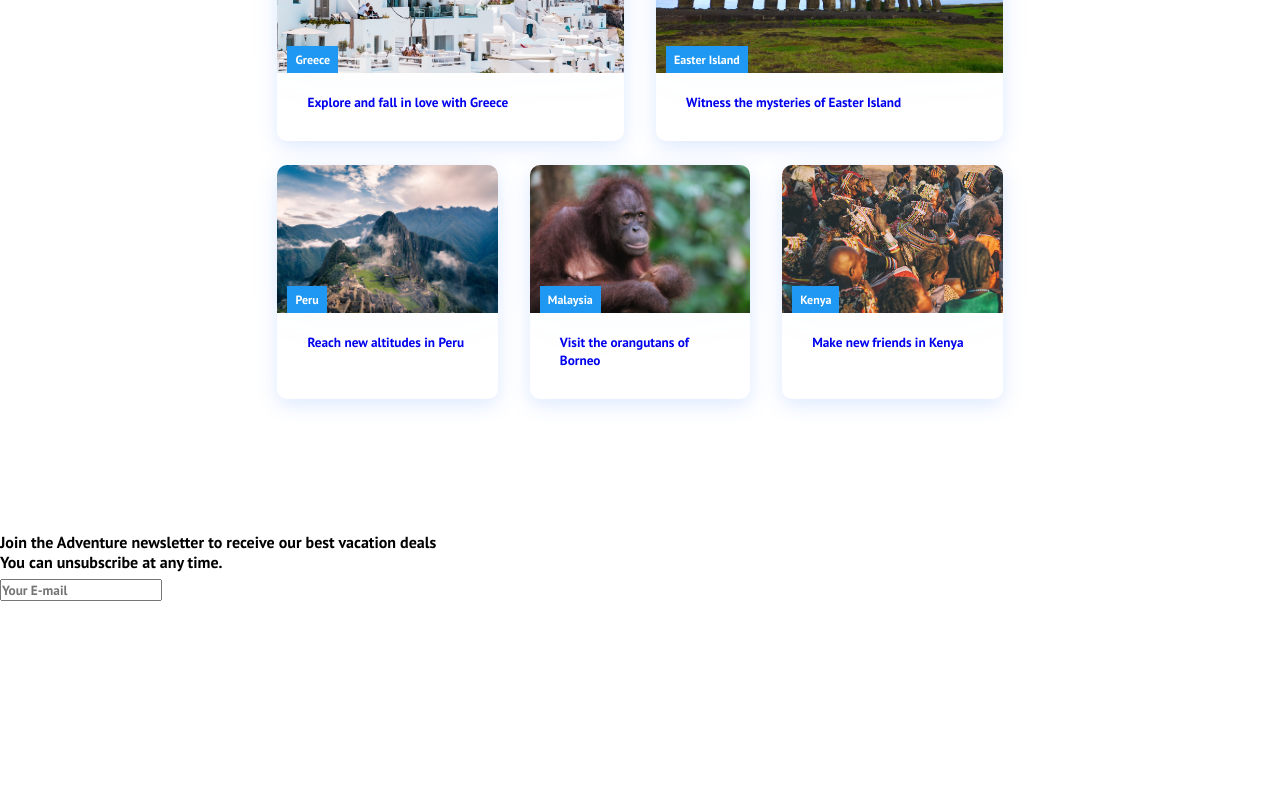
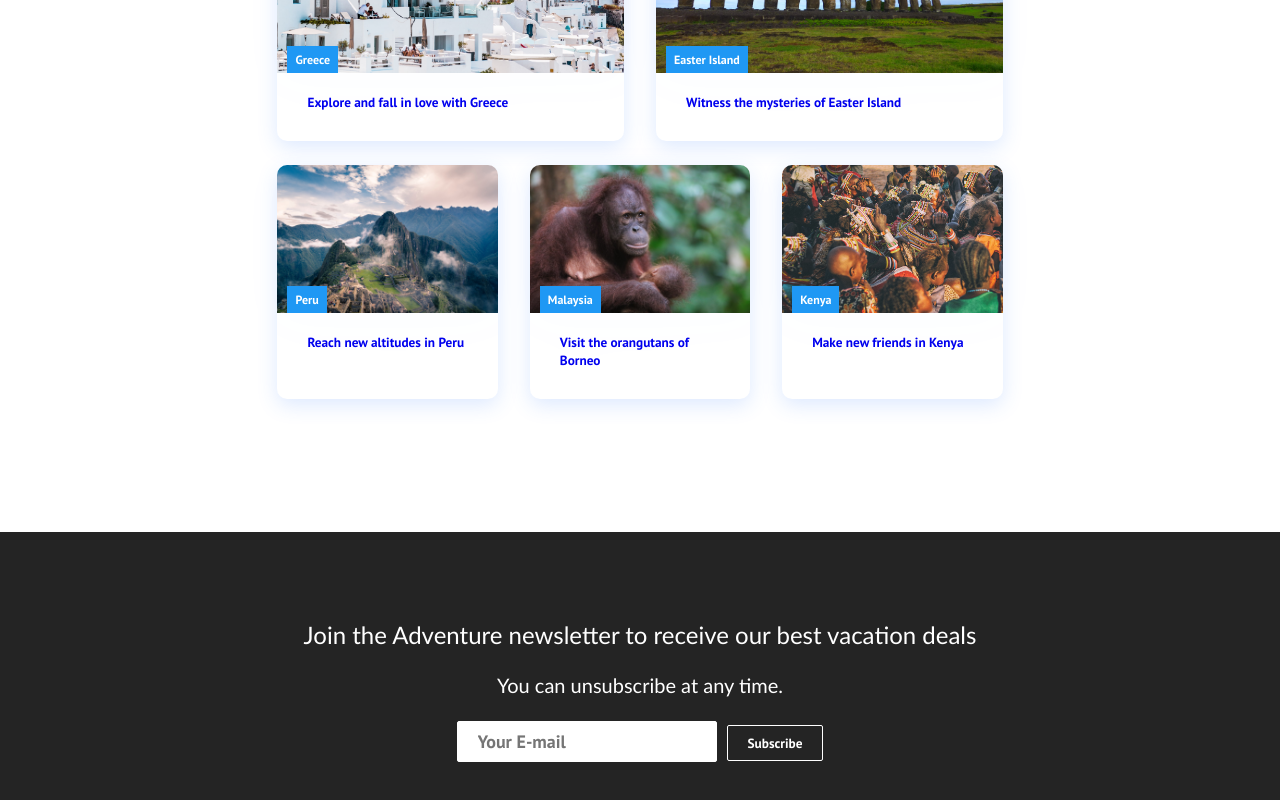
Before and after one commit to sphcastillo/responsive_travelWebsite, a React (Create React App) app in the folder travel_responsiveness/: page / in a window 1280 px wide. Shown: the part 1195-1995 px from the top of the page. Before the commit the page ends 1803 px from the top, so only its background shows below. Built offline with nearby package versions, Linux system fonts and the light colour scheme.

Commit message:
Footer.css has been added

```diff
--- a/travel_responsiveness/src/components/Footer.css
+++ b/travel_responsiveness/src/components/Footer.css
@@ -0,0 +1,210 @@
+.footer-container {
+
+    background-color: #242424;
+    padding: 4rem 0 2rem 0;
+    display: flex;
+    flex-direction: column;
+    justify-content: center;
+    align-items: center;
+
+}
+
+.footer-subscription {
+
+    display: flex;
+    flex-direction: column;
+    justify-content: center;
+    align-items: center;
+    margin-bottom: 24px;
+    padding: 24px;
+    color: #fff;
+
+}
+
+.footer-subscription > p {
+
+    font-family: 'Trebuchet MS', 'Lucida Sans Unicode',
+        'Lucida Grande', 'Lucida Sans', Arial, sans-serif;
+
+}
+
+.footer-subscription-heading {
+
+    margin-bottom: 24px;
+    font-size: 24px;
+
+}
+
+.footer-subscription-text {
+
+    margin-bottom: 24px;
+    font-size: 20px;
+
+}
+
+.footer-input {
+
+    padding: 8px 20px;
+    border-radius: 2px;
+    margin-right: 10px;
+    outline: none;
+    border: none;
+    font-size: 18px;
+    margin-bottom: 16px;
+    border: 1px solid #fff;
+
+}
+
+.footer-links {
+
+    width: 100%;
+    max-width: 1000px;
+    display: flex;
+    justify-content: center;
+
+}
+
+.footer-link-wrapper {
+
+    display: flex;
+
+}
+
+.footer-link-items {
+
+    display: flex;
+    flex-direction: column;
+    align-items: flex-start;
+    margin: 16px;
+    text-align: left;
+    width: 160px;
+    box-sizing: border-box;
+
+}
+
+.footer-link-items h2 {
+
+    margin-bottom: 16px;
+
+}
+
+.footer-link-items > h2 {
+
+    color: #fff;
+
+}
+
+.footer-link-items a {
+
+    color: #ffff;
+    text-decoration: none;
+    margin-bottom: 0.5rem;
+
+}
+
+.footer-link-items a:hover {
+
+    color: #e9e9e9;
+    transition: 0.3s ease-out;
+
+}
+
+.footer-email-form h2 {
+
+    margin-bottom: 2rem;
+
+}
+
+.footer-input:placeholder {
+
+    color: #b1b1b1;
+
+}
+
+
+
+.social-icon-link {
+
+    color: #fff;
+    font-size: 24px;
+
+}
+
+.social-media {
+
+    max-width: 1000px;
+    width: 100%;
+
+}
+
+.social-media-wrap {
+
+    display: flex;
+    justify-content: space-between;
+    align-items: center;
+    width: 90%;
+    max-width: 1000px;
+    margin: 40px auto 0 auto;
+
+}
+
+.social-icons {
+
+    display: flex;
+    justify-content: space-between;
+    align-items: center;
+    width: 240px;
+
+}
+
+.social-logo {
+
+    color: #fff;
+    justify-self: start;
+    margin-left: 20px;
+    cursor: pointer;
+    text-decoration: none;
+    font-size: 2rem;
+    display: flex;
+    align-items: center;
+    margin-bottom: 16px;
+
+}
+
+.website-rights{
+
+    color: #fff;
+    margin-bottom: 16px;
+
+}
+
+@media screen and (max-width: 820px){
+
+    .footer-links {
+        padding-top: 2rem;
+    }
+
+    .footer-input {
+        width: 100%;
+
+    }
+
+    .btn {
+        width: 100%;
+    }
+
+    .footer-link-wrapper {
+
+        flex-direction: column;
+    }
+
+    .social-media-wrap {
+
+        flex-direction: column;
+    }
+}
+
+@media screen and (max-width: 768px){
+
+
+}
--- a/travel_responsiveness/src/components/Footer.js
+++ b/travel_responsiveness/src/components/Footer.js
@@ -1,5 +1,6 @@
 import React from 'react';
 import { Button } from './Button';
+import './Footer.css';
 
 function Footer() {
     return (
```
